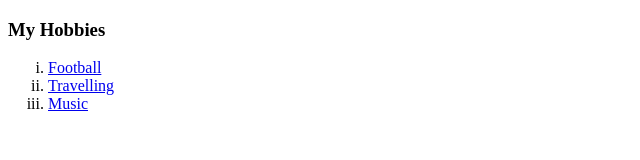
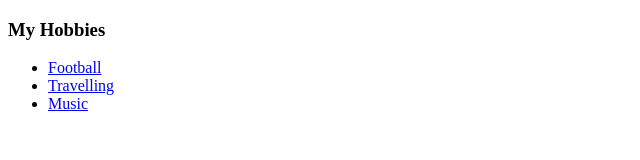
Before and after one commit to Naman0929/firstproject, a plain HTML site: page hobbies.html in a window 1280 px wide. Shown: the full height of the page, 0-640 px from the left. Drawn offline with Linux system fonts and the light colour scheme.

Commit message:
hobbies.html
converted ordered list to unordered list

```diff
--- a/hobbies.html
+++ b/hobbies.html
@@ -6,10 +6,10 @@
   </head>
   <body>
     <h3>My Hobbies</h3>
-    <ol type="i">
+    <ul type="i">
       <li><a href="https://www.espn.in/football/">Football</a></li>
       <li><a href="https://traveltriangle.com/blog/mountains-of-the-world/">Travelling</a></li>
       <li><a href="https://music.apple.com/us/artist/justin-bieber/320569549" target="_blank">Music</a></li>
-    </ol>
+    </ul>
   </body>
 </html>
```
